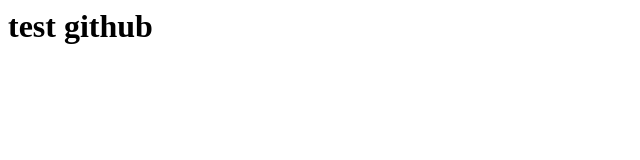
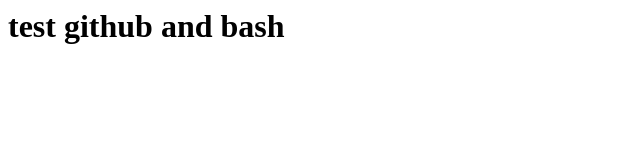
Before and after one commit to imamirhamsyah/devops, a plain HTML site: page index.html in a window 1280 px wide. Shown: the whole page, without its empty margins (0-640 px from the left). Drawn offline with Linux system fonts and the light colour scheme.

Commit message:
Update index.html

```diff
--- a/index.html
+++ b/index.html
@@ -1 +1 @@
-<h1> test github </h1>
+<h1> test github and bash</h1>
```
